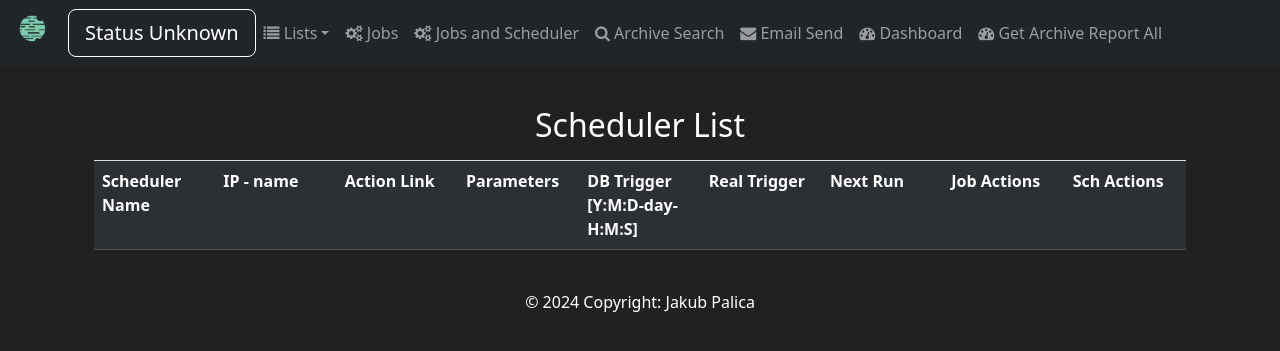
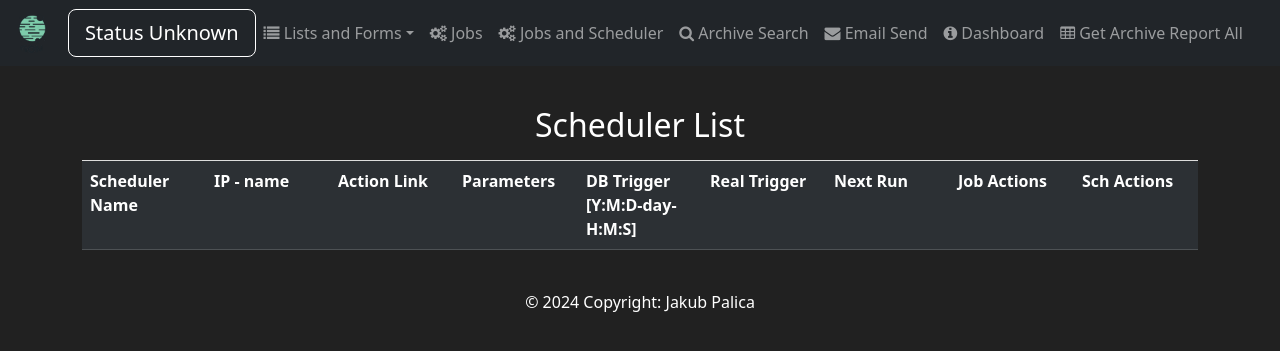
Before and after one commit to gibonson/AuqaDriver, a Flask app: template mainApp/templates/SchedulerListWithJobs.html in a window 1280 px wide. Shown: the top 351 px of the page. Run offline with Flask 3, Linux system fonts and the light colour scheme; the template is opened without the code that fills it, so the values that code supplies are empty; parts of the project's set-up code (start-up, migrations or seed data) failed here and were passed over.

Commit message:
template update

```diff
--- a/mainApp/report_operations.py
+++ b/mainApp/report_operations.py
@@ -17,9 +17,10 @@ class HtmlBuilder:
                             color: #000000;
                             width: 50%;
                             border-collapse: collapse;
-                            border: 1px solid black;
                             border-radius: 15px;
                             overflow: hidden;
+                            margin-left:  auto;
+                            margin-right:  auto;
                         }
                         th, td {
                             border: 1px solid black;
--- a/mainApp/templates/404.html
+++ b/mainApp/templates/404.html
@@ -6,5 +6,4 @@
 
 {% block content %}
 <img src="/static/404.png" class="img-fluid" alt="Responsive image">
-
 {% endblock %}
--- a/mainApp/templates/SchedulerListWithJobs.html
+++ b/mainApp/templates/SchedulerListWithJobs.html
@@ -1,4 +1,3 @@
-
 {% extends 'base.html' %}
 
 {% block title %}
@@ -7,10 +6,7 @@ scheduler_list
 
 functionsScheduler
 {% block content %}
-<div class="text-center">
     <h1 class="h2 mb-3 font-weight-normal">Scheduler List</h1>
-    <div class="container">
-        <div class="table-responsive">
     <table class="table table-striped table-dark" style="width: 100%">
         <tr>
             <th>Scheduler Name</th>
@@ -35,21 +31,29 @@ functionsScheduler
             <td>-</td>
             <td>-</td>
             {% else %}
-                        <td>{{devices[devicesFunctions[int(str(functionScheduler.functionId).replace('S', '').replace('R', ''))-1].deviceId-1].deviceIP}} - {{devices[devicesFunctions[int(str(functionScheduler.functionId).replace('S', '').replace('R', ''))-1].deviceId-1].deviceName}}</td>
-                        {% if devicesFunctions[int(str(functionScheduler.functionId).replace('S', '').replace('R', ''))-1].actionLink == "" %}
+            <td>{{devices[devicesFunctions[int(str(functionScheduler.functionId).replace('S', '').replace('R',
+                ''))-1].deviceId-1].deviceIP}} -
+                {{devices[devicesFunctions[int(str(functionScheduler.functionId).replace('S', '').replace('R',
+                ''))-1].deviceId-1].deviceName}}</td>
+            {% if devicesFunctions[int(str(functionScheduler.functionId).replace('S', '').replace('R',
+            ''))-1].actionLink == "" %}
             <td>-</td>
             {% else %}
-                        <td>{{devicesFunctions[int(str(functionScheduler.functionId).replace('S', '').replace('R', ''))-1].actionLink}}</td>
+            <td>{{devicesFunctions[int(str(functionScheduler.functionId).replace('S', '').replace('R',
+                ''))-1].actionLink}}</td>
             {% endif %}
 
-                        {% if devicesFunctions[int(str(functionScheduler.functionId).replace('S', '').replace('R', ''))-1].functionParameters == "" %}
+            {% if devicesFunctions[int(str(functionScheduler.functionId).replace('S', '').replace('R',
+            ''))-1].functionParameters == "" %}
             <td>-</td>
             {% else %}
-                        <td>{{devicesFunctions[int(str(functionScheduler.functionId).replace('S', '').replace('R', ''))-1].functionParameters}}</td>
+            <td>{{devicesFunctions[int(str(functionScheduler.functionId).replace('S', '').replace('R',
+                ''))-1].functionParameters}}</td>
             {% endif %}
             {% endif %}
 
-                    <td>{{functionScheduler.trigger}}[{{functionScheduler.year}}:{{functionScheduler.month}}:{{functionScheduler.day}}-{{functionScheduler.day_of_week}}-{{functionScheduler.hour}}:{{functionScheduler.minute}}:{{functionScheduler.second}}]</td>
+            <td>{{functionScheduler.trigger}}[{{functionScheduler.year}}:{{functionScheduler.month}}:{{functionScheduler.day}}-{{functionScheduler.day_of_week}}-{{functionScheduler.hour}}:{{functionScheduler.minute}}:{{functionScheduler.second}}]
+            </td>
 
             {% set ns = namespace(found=false) %}
             {% for job in get_jobs %}
@@ -63,10 +67,14 @@ functionsScheduler
             {% endif %}
             <td>
                 <div class="btn-group">
-                                    <a href="{{url_for('pause_job',id=job.id)}}" class="btn btn-warning btn-lg active" role="button" aria-pressed="true">Pause</a>
-                                    <a href="{{url_for('resume_job',id=job.id)}}" class="btn btn-success btn-lg active" role="button" aria-pressed="true">Resume</a>
-                                    <a href="{{url_for('remove_job',id=job.id)}}" class="btn btn-danger btn-lg active" role="button" aria-pressed="true">Remove</a>
-                                </div></td>
+                    <a href="{{url_for('pause_job',id=job.id)}}" class="btn btn-warning btn-lg active" role="button"
+                        aria-pressed="true">Pause</a>
+                    <a href="{{url_for('resume_job',id=job.id)}}" class="btn btn-success btn-lg active" role="button"
+                        aria-pressed="true">Resume</a>
+                    <a href="{{url_for('remove_job',id=job.id)}}" class="btn btn-danger btn-lg active" role="button"
+                        aria-pressed="true">Remove</a>
+                </div>
+            </td>
             {% endif %}
             {% endfor %}
 
@@ -74,17 +82,16 @@ functionsScheduler
             <td>-</td>
             <td>-</td>
             <td>
-                        <a href="{{url_for('start_job',runSchedulerID=functionScheduler.schedulerID)}}" class="btn btn-success btn-lg active d-grid gap-2" role="button" aria-pressed="true">Start</a>
+                <a href="{{url_for('start_job',runSchedulerID=functionScheduler.schedulerID)}}"
+                    class="btn btn-success btn-lg active d-grid gap-2" role="button" aria-pressed="true">Start</a>
             </td>
             {% endif %}
             <td>
-                        <a href="{{url_for('scheduler_remove',id=functionScheduler.id)}}" onclick="return confirm('Are you sure?')" class="btn btn-danger btn-lg active d-grid gap-2" role="button" aria-pressed="true">Delete</a>
+                <a href="{{url_for('scheduler_remove',id=functionScheduler.id)}}"
+                    onclick="return confirm('Are you sure?')" class="btn btn-danger btn-lg active d-grid gap-2"
+                    role="button" aria-pressed="true">Delete</a>
             </td>
         </tr>
         {% endfor %}
-
     </table>
-        </div>
-    </div>
-</div>
 {% endblock %}
--- a/mainApp/templates/archiveReportListAll.html
+++ b/mainApp/templates/archiveReportListAll.html
@@ -1,16 +1,12 @@
 {% extends 'base.html' %}
 
 {% block title %}
-archiveReportList
+archiveReportListAll
 {% endblock %}
-
 
 {% block content %}
 <div class="text-center">
     <h1 class="h2 mb-3 font-weight-normal">archiveReportList</h1>
-    <div class="container">
         {{report|safe }}
-    </div>
-
 </div>
 {% endblock %}
--- a/mainApp/templates/base.html
+++ b/mainApp/templates/base.html
@@ -88,20 +88,20 @@
             <ul class="navbar-nav">
                <li class="nav-item dropdown">
                   <a class="nav-link dropdown-toggle" href="#" role="button" data-bs-toggle="dropdown"><i
-                        class='fa fa-list'></i> Lists</a>
+                        class='fa fa-list'></i> Lists and Forms</a>
                   <ul class="dropdown-menu">
                      <li><a class="dropdown-item" href="{{url_for('device_list')}}"><i class='fa fa-cog'></i> Device</a>
                      </li>
                      <li><a class="dropdown-item" href="{{url_for('functions_list')}}"><i class='fa fa-gears'></i>
                            Functions</a></li>
-                     <li><a class="dropdown-item" href="{{url_for('scheduler_list')}}"><i class='fa fa-calendar'></i>
+                     <li><a class="dropdown-item" href="{{url_for('scheduler_list')}}"><i class='fa fa-clock-o'></i>
                            Scheduler</a></li>
                      <li><a class="dropdown-item" href="{{url_for('archive_report_list')}}"><i
-                              class='fa fa-tachometer'></i> Archive Report</a></li>
+                              class='fa fa-calendar'></i> Archive Report</a></li>
                      <li><a class="dropdown-item" href="{{url_for('archive_functions_list')}}"><i
                               class='fa fa-tachometer'></i> Archive Functions</a></li>
                      <li><a class="dropdown-item" href="{{url_for('notification_list')}}"><i
-                              class='fa fa-tachometer'></i> Notification</a></li>
+                              class='fa fa-bell-o'></i> Notification</a></li>
                   </ul>
                </li>
                <li class="nav-item"><a class="nav-link" href="{{url_for('get_jobs')}}"><i class='fa fa-gears'></i>
@@ -112,10 +112,10 @@
                         class='fa fa-search'></i> Archive Search</a></li>
                <li class="nav-item"><a class="nav-link" href="{{url_for('email_send')}}"><i class='fa fa-envelope'></i>
                      Email Send</a></li>
-               <li class="nav-item"><a class="nav-link" href="{{url_for('dashboard')}}"><i class='fa fa-tachometer'></i>
+               <li class="nav-item"><a class="nav-link" href="{{url_for('dashboard')}}"><i class='fa fa-info-circle'></i>
                      Dashboard</a></li>
                <li class="nav-item"><a class="nav-link" href="{{url_for('get_archive_report_all')}}"><i
-                        class='fa fa-tachometer'></i> Get Archive Report All</a></li>
+                        class='fa fa-table'></i> Get Archive Report All</a></li>
             </ul>
          </div>
       </div>
--- a/mainApp/templates/devicesList.html
+++ b/mainApp/templates/devicesList.html
@@ -7,7 +7,8 @@ devicesList
 {% block content %}
 
 <p>
-    <button class="btn btn-info w-100" type="button" data-bs-toggle="collapse" data-bs-target="#form" aria-expanded="false" aria-controls="collapseExample">
+    <button class="btn btn-info w-100" type="button" data-bs-toggle="collapse" data-bs-target="#form"
+        aria-expanded="false" aria-controls="collapseExample">
         Add device
     </button>
 </p>
@@ -50,7 +51,6 @@ devicesList
 </div>
 </br>
 <h1>List of devices</h1>
-<div class="table-responsive">
 <table class="table table-dark table-striped align-middle">
     <thead>
         <tr>
@@ -81,5 +81,4 @@ devicesList
         {% endfor %}
     </tbody>
 </table>
-</div>
 {% endblock %}
--- a/mainApp/templates/functionsList.html
+++ b/mainApp/templates/functionsList.html
@@ -72,7 +72,6 @@ functions_list
 </div>
 </br>
 <h1>List of functions</h1>
-<div class="table-responsive">
 <table class="table table-dark table-striped align-middle">
     <thead>
         <tr>
@@ -108,7 +107,5 @@ functions_list
             </td>
         </tr>
         {% endfor %}
-
 </table>
-</div>
 {% endblock %}
```
Also changed, not shown: mainApp/charts.py (added, +32 -0 lines), mainApp/routes.py (+12 -0 lines), mainApp/templates/archiveReportFunctionsList.html (+4 -7 lines), mainApp/templates/archiveReportList.html (+2 -7 lines), mainApp/templates/archiveSearch.html (+2 -6 lines), mainApp/templates/dashboard.html (+2 -7 lines), mainApp/templates/emailSend.html (+0 -8 lines), mainApp/templates/getJobs.html (+8 -11 lines), mainApp/templates/notificationList.html (+3 -10 lines), mainApp/templates/schedulerList.html (+3 -15 lines). Lines whose indentation alone changed are shown as unchanged.
